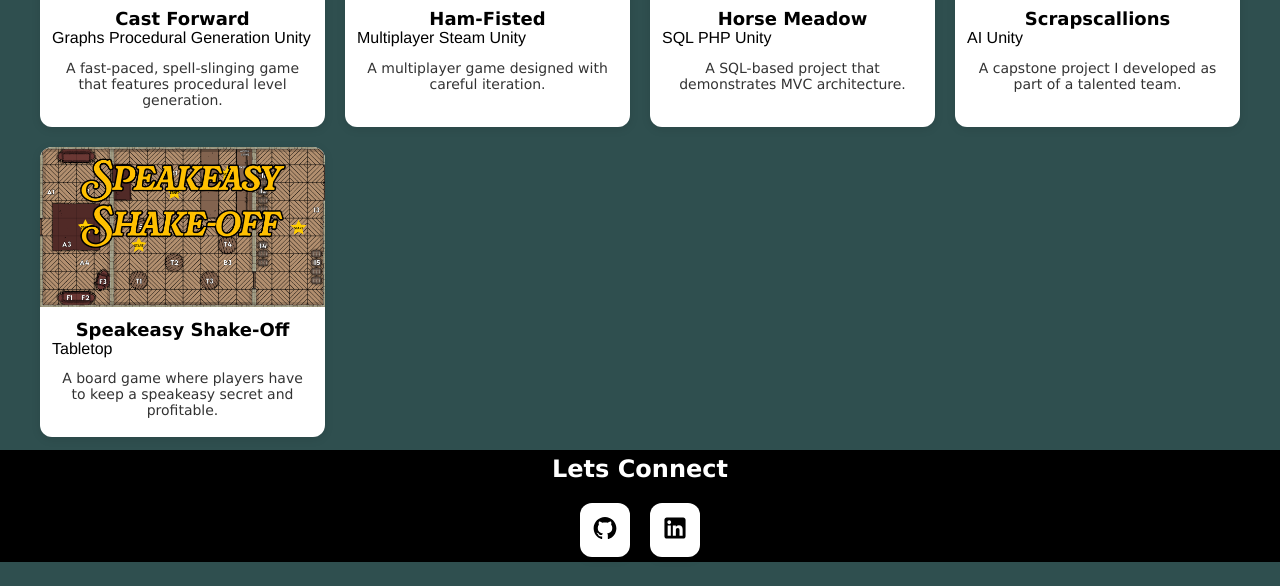
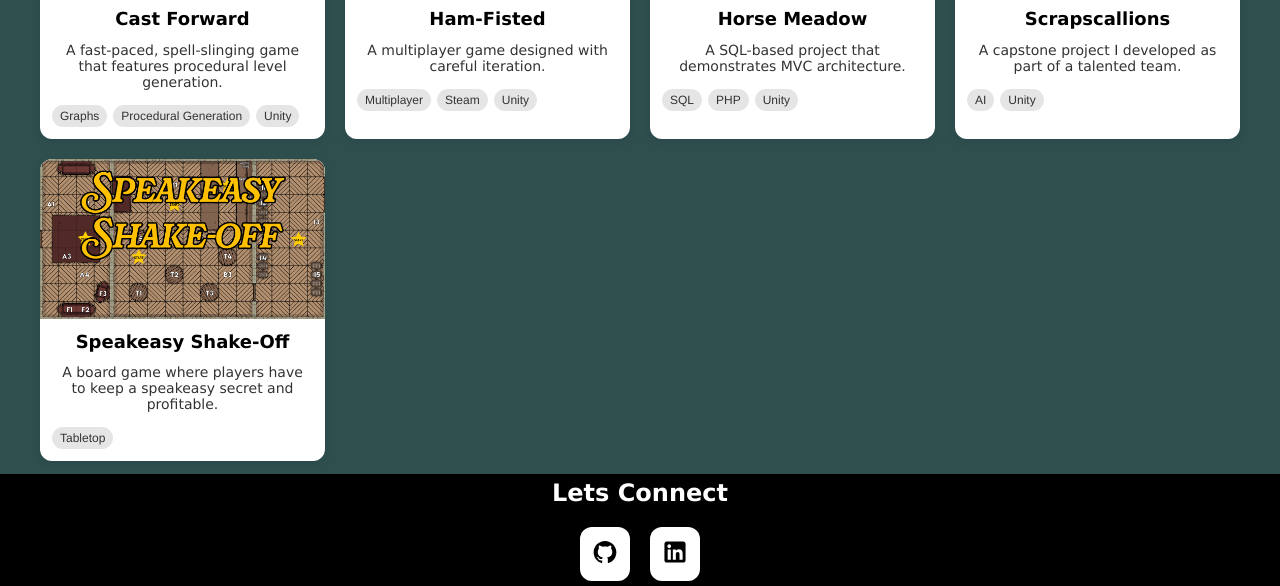
Before and after one commit to JeffcoatDesign/Portfolio, a Jekyll site: the page built from docs/index.html, in a window 1280 px wide, cut to the strip 551-1137 px from the top of the page. Built offline with Jekyll 4.4.1, drawn with Linux system fonts in a browser that asks for light colours; before the commit the page ends 1113 px from its top, so only the background shows below that.

Commit message:
Better Tags

```diff
--- a/docs/assets/portfolio.css
+++ b/docs/assets/portfolio.css
@@ -210,3 +210,18 @@ nav a {
 .center {
     text-align: center;
 }
+
+.tags {
+    margin-top: 8px;
+    display: flex;
+    flex-wrap: wrap;
+    gap: 6px;
+}
+
+.tag {
+    font-size: 12px;
+    padding: 4px 8px;
+    border-radius: 999px;
+    background: rgba(0,0,0,0.1);
+    color: #333;
+}
--- a/docs/index.html
+++ b/docs/index.html
@@ -16,13 +16,14 @@ title: Jacob Jeffcoat
             <img src="{{ project.image }}" alt="{{ project.title }}">
             <div class="card-content">
                 <h2>{{ project.title }}</h2>
+                <p>{{ project.description }}</p>
                 {% if project.tags %}
+                <div class="tags">
                     {% for tag in project.tags %}
-                    <span>{{tag}}</span>
+                    <span class="tag">{{tag}}</span>
                     {% endfor %}
-                    <br>
+                </div>
                 {% endif %}
-                <p>{{ project.description }}</p>
             </div>
         </a>
         {% endfor %}
```
